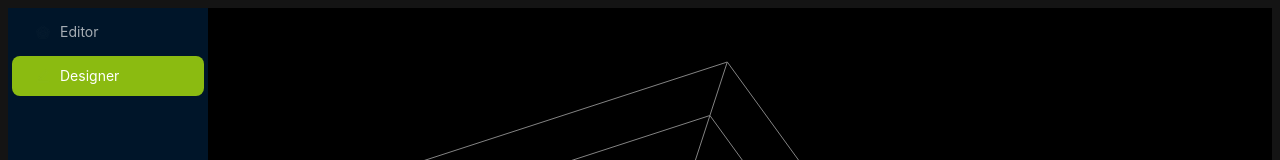
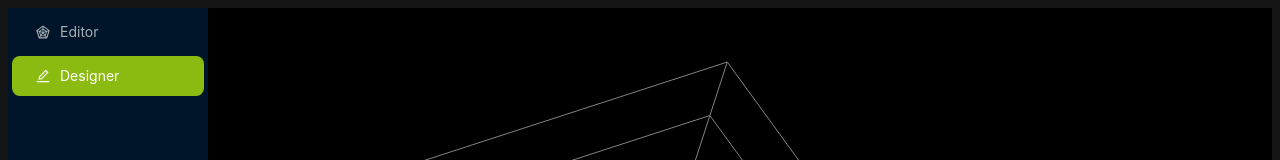
Before and after one commit to CBrather/carman-webapp, a React (Vite) app: page /designer in a window 1280 px wide. Shown: the top 160 px of the page. Built offline with nearby package versions, Linux system fonts and the light colour scheme.

Commit message:
fix chart layout not filling screen

```diff
--- a/src/components/Charts/RadarChart.css
+++ b/src/components/Charts/RadarChart.css
@@ -4,7 +4,7 @@
 	padding-bottom: 40px;
 }
 
-svg {
+svg.chart-layout {
 	fill: none;
 	stroke: #838383;
 	display: block;
--- a/src/components/Charts/RadarChartLayout.tsx
+++ b/src/components/Charts/RadarChartLayout.tsx
@@ -165,7 +165,7 @@ export default function RadarChartLayout() {
 				height: height + 'px'
 			}}
 		>
-			<svg width={width} height={height}>
+			<svg width={width} height={height} className='chart-layout'>
 				{axesPathElements}
 				{radialPathElements}
 			</svg>
```
